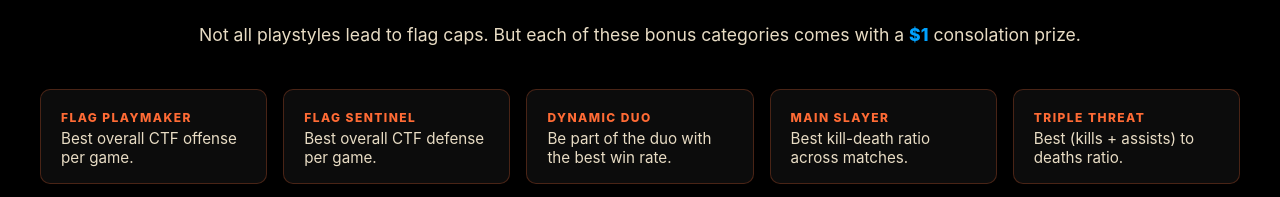
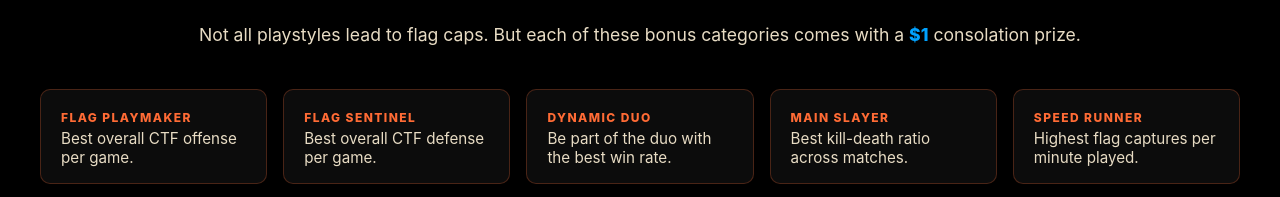
Before and after one commit to cwebley/husky-holiday-website, a plain HTML site: page index.html in a window 1280 px wide. Shown: the part 5898-6095 px from the top of the page. Drawn offline with Linux system fonts and the light colour scheme.

Commit message:
Replace Triple Threat with Speed Runner bonus category

```diff
--- a/index.html
+++ b/index.html
@@ -357,8 +357,8 @@
               <p class="bonus-desc">Best kill-death ratio across matches.</p>
             </div>
             <div class="bonus-item">
-              <span class="bonus-label">Triple Threat</span>
-              <p class="bonus-desc">Best (kills + assists) to deaths ratio.</p>
+              <span class="bonus-label">Speed Runner</span>
+              <p class="bonus-desc">Highest flag captures per minute played.</p>
             </div>
             <div class="bonus-item">
               <span class="bonus-label">Death Machine</span>
```
